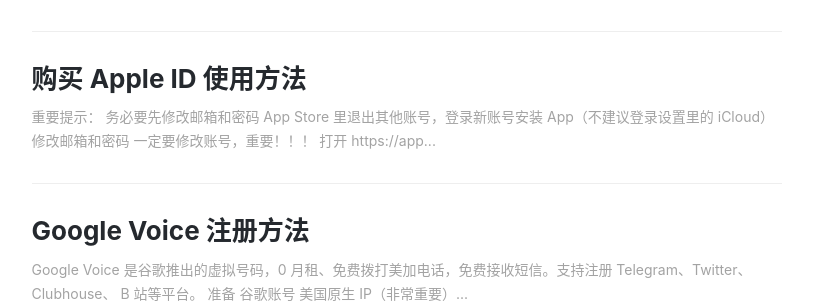
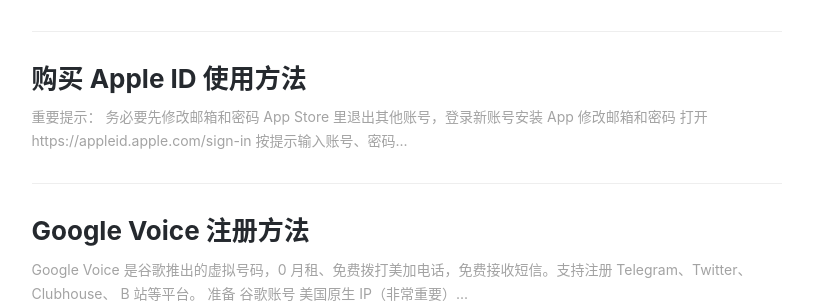
Before and after one commit to ssnhd/ssnhd.github.io, a Jekyll site: the page built from index.html, in a window 1280 px wide and 900 px high, scrolled down 1602 px. Shown: the part 152-455 px from the top of the window, without its empty margins (136-949 px from the left). Built offline with Jekyll 4.4.1, drawn with Linux system fonts in a browser that asks for light colours; nearby versions of some CDN libraries; the list of posts is cut into pages by our own code; comment, search, counter and statistics services are not loaded.

Commit message:
Update 2022-7-30-appleid-qa.md

```diff
--- a/_posts/2022-7-30-appleid-qa.md
+++ b/_posts/2022-7-30-appleid-qa.md
@@ -13,11 +13,9 @@
 
 重要提示：
 1. 务必要先修改邮箱和密码
-2. App Store 里退出其他账号，登录新账号安装 App（不建议登录设置里的 iCloud）
+2. App Store 里退出其他账号，登录新账号安装 App
 
 ## 修改邮箱和密码
-
-一定要修改账号，重要！！！
 
 1. 打开 <https://appleid.apple.com/sign-in> 按提示输入账号、密码、密保答案登录
 2. 先修改 Apple ID 账号邮箱（`重要`）
```
